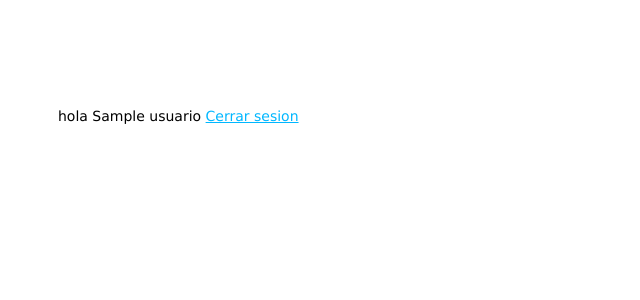
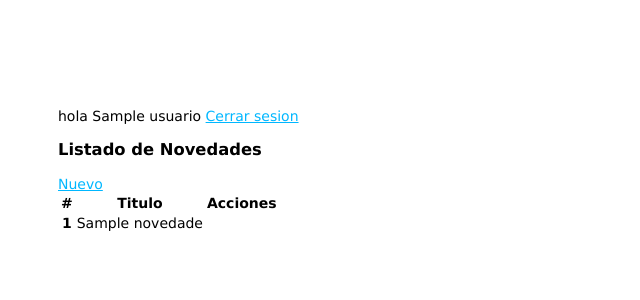
Before and after one commit to MattPerSua/UTN_Diplo_React, a Node project: template m4u1/back/views/admin/novedades.hbs in a window 1280 px wide. Shown: the top 300 px of the page, without its empty margins (0-640 px from the left). Run offline with Node 20 templates, Linux system fonts and the light colour scheme; the template is opened without the code that fills it: most values are stand-ins (such as "Sample title", 1, 10 or a date in 2020).

Commit message:
Modificar y eliminar

```diff
--- a/m4u1/back/views/admin/novedades.hbs
+++ b/m4u1/back/views/admin/novedades.hbs
@@ -1,7 +1,54 @@
 <div class="container" style="margin-top: 50px;">
-    <div class="row">
-        <div class="col">
-            <p class="text-right">hola {{ usuario }} <a href="/admin/login/logout" class="btn btn-danger">Cerrar sesion <i class="bi bi-arrow-bar-right" ></i></a></p>
-        </div>
+  {{! fila 1 }}
+  <div class="row">
+    <div class="col">
+      <p class="text-end">hola
+        {{usuario}}
+        <a href="/admin/login/logout" class="btn btn-danger">Cerrar sesion
+          <i class="bi bi-arrow-bar-right"></i></a></p>
     </div>
+  </div>
+  {{! fun fila 1 }}
+  {{! fila 2 }}
+  <div class="row">
+    <div class="col-7">
+      <h3>Listado de Novedades</h3>
+    </div>
+    <div class="col-5 text-end">
+      <a href="/admin/novedades/agregar" class="btn btn-success"><i
+          class="bi bi-plus"
+          aria-hidden="true"
+        ></i>Nuevo</a>
+    </div>
+  </div>
+  {{! fin fila 2 }}
+  {{! fila 3 }}
+  <div class="row">
+    <div class="col">
+      <table class="table">
+        <thead>
+          <tr class="table-dark">
+            <th class="col">#</th>
+            <th class="col">Titulo</th>
+            <th class="text-end">Acciones</th>
+          </tr>
+        </thead>
+        <tbody>
+          {{#each novedades}}
+            <tr>
+              <th scope="row">{{id}}</th>
+              <td>{{titulo}}</td>
+              <td class="text-center">
+                <a href="/admin/novedades/modificar/{{id}}" class="btn btn-sm btn-secondary" title="Editar">
+                  <i class="bi bi-pencil-fill"></i></a>
+                <a href="/admin/novedades/eliminar/{{id}}" class="btn btn-sm btn-secondary" title="Eliminar">
+                  <i class="bi bi-trash"></i></a>
+              </td>
+            </tr>
+          {{/each}}
+        </tbody>
+      </table>
+    </div>
+  </div>
+
 </div>
```
Also changed, not shown: m4u1/back/models/novedadesModel.js (added, +44 -0 lines), m4u1/back/routes/admin/novedades.js (+68 -1 lines), m4u1/back/views/admin/agregar.hbs (added, +24 -0 lines), m4u1/back/views/admin/modificar.hbs (added, +21 -0 lines).
